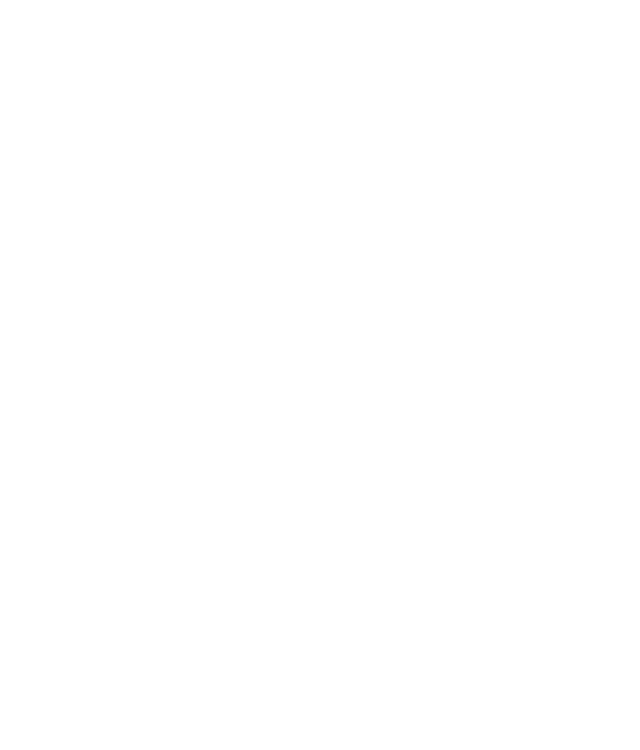
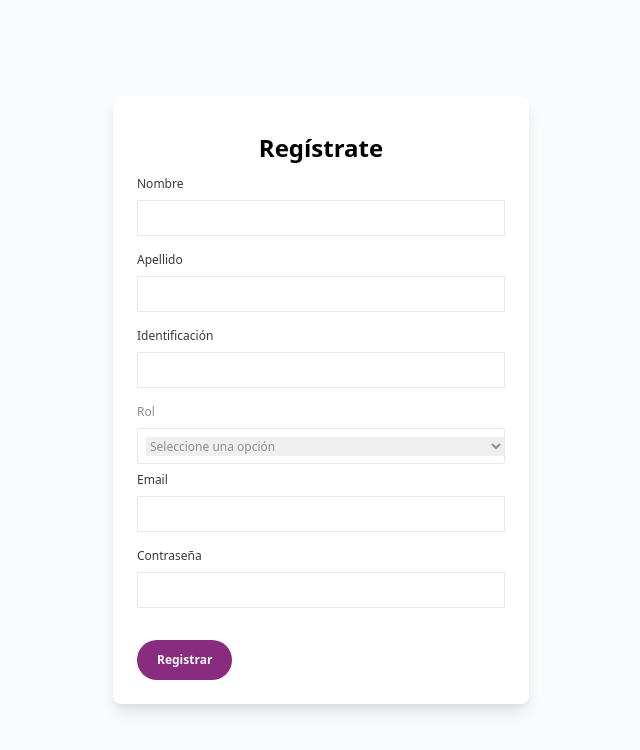
Before and after one commit to Software-Survivor/survivor-app, a React (Create React App) app: page /auth/register in a window 1280 px wide. Before the commit this address had no page. Shown: the top 750 px of the page, without its empty margins (319-959 px from the left). Built offline with nearby package versions, Linux system fonts and the light colour scheme; a small style sheet from the web is missing.

Commit message:
se agrego autenticacion

```diff
--- a/src/App.js
+++ b/src/App.js
@@ -6,50 +6,81 @@ import {
   createHttpLink,
   InMemoryCache,
 } from "@apollo/client";
+import { setContext } from "@apollo/client/link/context";
 import Index from "./pages/Index";
 import IndexAdmin from "./pages/admin/IndexAdmin";
 import IndexUsers from "./pages/users";
 import IndexProject from "./pages/project";
 import Users from "./pages/admin/Users";
-import EditUser from "./pages/users/EditUser"
-import LayoutAdmin from "./layouts/LayoutAdmin";
+import EditUser from "./pages/users/EditUser";
+import PrivateLayouth from "./layouts/privateLayout";
 import AdminIndex from "./pages/AdminIndex";
 import { UserContext } from "./context/user";
+import { AuthContext } from "./context/authContext";
 import { DarkContext } from "./context/dark";
 import { useState } from "react";
+import Register from "./pages/auth/register";
+import LayoutAuth from "./layouts/LayoutAuth";
+import Login from "./pages/auth/login";
 
 // const httpLink = createHttpLink({
 //   uri: "https://api-proyecta-tic.herokuapp.com/graphql"
 // })
+const httpLink = createHttpLink({
+  uri: "http://localhost:4001/graphql",
+});
+
+const authLink = setContext((_, { headers }) => {
+  const token = JSON.parse(localStorage.getItem('token'));
+  return {
+    headers: {
+      ...headers,
+      authorization: token ? `Bearer ${token}` : '',
+    },
+  };
+});
 
 const client = new ApolloClient({
-  uri: "https://api-proyecta-tic.herokuapp.com/graphql",
+  // uri: "https://api-proyecta-tic.herokuapp.com/graphql",
   cache: new InMemoryCache(),
+  link: authLink.concat(httpLink),
 });
 
 function App() {
   const [userData, setUserData] = useState({ data: "testUserData" });
   const [modeDark, setModeDark] = useState(false);
+  const [authToken, setAuthToken] = useState("");
+  const setToken = (token) => {
+    setAuthToken(token);
+    if (token) {
+      localStorage.setItem("token", JSON.stringify(token));
+    }
+  };
   return (
     <ApolloProvider client={client}>
+      <AuthContext.Provider value={{ setToken, authToken, setAuthToken }}>
         <DarkContext.Provider value={{ modeDark, setModeDark }}>
           <UserContext.Provider value={{ userData, setUserData }}>
             <BrowserRouter>
               <Routes>
                 <Route path="/" element={<Index />} />
-
+                <Route path="/auth" element={<LayoutAuth />}>
+                  <Route path="register" element={<Register />} />
+                  <Route path="login" element={<Login />} />
+                </Route>
                 <Route path="/admin/index" element={<AdminIndex />} />
-              <Route path="/admin" element={<LayoutAdmin />}>
+                <Route path="/admin" element={<PrivateLayouth />}>
                   <Route path="" element={<IndexAdmin />} />
                   <Route path="usuarios" element={<Users />} />
                   <Route path="project/index" element={<IndexProject />} />
                   <Route path="user/index" element={<IndexUsers />} />
-                <Route path="edit/user/:_id" element={<EditUser/>} />
+                  <Route path="edit/user/:_id" element={<EditUser />} />
                 </Route>
               </Routes>
             </BrowserRouter>
           </UserContext.Provider>
         </DarkContext.Provider>
+      </AuthContext.Provider>
     </ApolloProvider>
   );
 }
--- a/src/components/DropDown.jsx
+++ b/src/components/DropDown.jsx
@@ -15,7 +15,7 @@ const DropDown = ({ label, name, defaultValue = "", required, options }) => {
       <span>{label}</span>
       <label
         htmlFor={name}
-        className="flex flex-col border rounded-sm mt-2 border-gray-75 h-9 pl-2 w-full"
+        className="flex flex-col border rounded-sm my-2 border-gray-75 h-9 pl-2 w-full"
       >
         <select
           required={required}
--- /dev/null
+++ b/src/context/authContext.js
@@ -0,0 +1,7 @@
+import { createContext, useContext } from "react";
+
+export const AuthContext = createContext(null);
+
+export const useAuth = () => {
+    return useContext(AuthContext);
+}
--- /dev/null
+++ b/src/graphql/auth/mutation.js
@@ -0,0 +1,46 @@
+import { gql } from "@apollo/client";
+
+const REGISTER = gql`
+  mutation Register(
+    $name: String!
+    $lastname: String!
+    $identification: String!
+    $email: String!
+    $rol: Enum_Rol!
+    $password: String!
+    $status: Enum_StatusUsers
+  ) {
+    register(
+      name: $name
+      lastname: $lastname
+      identification: $identification
+      email: $email
+      rol: $rol
+      password: $password
+      status: $status
+    ) {
+      token
+      error
+    }
+  }
+`;
+
+const LOGIN = gql`
+ mutation Login($email: String!, $password: String!) {
+  login(email: $email, password: $password) {
+    token
+    error
+  }
+}
+`;
+
+const VALIDATE_TOKEN = gql`
+mutation ValidateToken {
+  validateToken {
+    token
+    error
+  }
+}
+`;
+
+export { REGISTER, LOGIN, VALIDATE_TOKEN };
--- a/src/graphql/users/queries.js
+++ b/src/graphql/users/queries.js
@@ -1,8 +1,8 @@
 import { gql } from "@apollo/client";
 
 const GET_USERS = gql`
-  query Usuario {
-    Usuario {
+  query Users {
+    Users {
       _id
       name
       lastname
--- /dev/null
+++ b/src/layouts/LayoutAuth.jsx
@@ -0,0 +1,15 @@
+import React from 'react'
+import { Outlet } from 'react-router-dom'
+
+const LayoutAuth = () => {
+    return (
+        <div className="flex flex-col bg-gray-50 h-screen p-4 items-center aling-center">
+            <div className="h-full w-1/3 pt-20 text-xs text-gray-50">
+                <Outlet/>
+            </div>
+
+        </div>
+    )
+}
+
+export default LayoutAuth
--- a/src/layouts/LayoutAdmin.jsx
+++ b/src/layouts/privateLayout.jsx
@@ -3,10 +3,16 @@ import NavBar from "../components/NavBar";
 import SideBar from "../components/SideBar";
 import { Outlet } from "react-router-dom";
 import Content from "../components/Content";
+import { useMutation } from "@apollo/client";
+import { useAuth } from "../context/authContext";
+import { VALIDATE_TOKEN } from "../graphql/auth/mutation";
 
-const LayoutAdmin = () => {
+const PrivateLayouth = () => {
   const [modeResponsive, setModeResponsive] = useState(false);
   const [itemsSidebar, setItemsSidebar] = useState(false);
+  const {authToken, setToken, loadingAuth } = useAuth();
+  const [validateToken, { data: mutationData, loading: mutationLoading, error: mutationError }] = useMutation(VALIDATE_TOKEN);
+
   return (
     <div className="flex flex-col relative h-screen">
       <NavBar
@@ -25,4 +31,4 @@ const LayoutAdmin = () => {
   );
 };
 
-export default LayoutAdmin;
+export default PrivateLayouth;
--- /dev/null
+++ b/src/pages/auth/login.jsx
@@ -0,0 +1,46 @@
+import React, {useEffect} from "react";
+import Input from "../../components/Input";
+import Button_1 from "../../components/buttons/Button_1";
+import useFormData from "../../hook/useFormData";
+import { LOGIN } from "../../graphql/auth/mutation";
+import { useMutation } from "@apollo/client";
+import { useNavigate } from "react-router";
+import { useAuth } from "../../context/authContext";
+
+const Login = () => {
+  const navegate = useNavigate();
+  const { setToken } = useAuth();
+  const { form, formData, updateFormData } = useFormData();
+  const [login, { data: mutationData, loading: mutationLoading, error: mutationError }] = useMutation(LOGIN);
+
+  const submitForm = (e) => {
+    e.preventDefault();
+    // console.log('enviar datos backed: ', formData);
+    login({ variables: formData });
+  };
+
+  useEffect(() => {
+    console.log("mutationData: ", mutationData);
+    if(mutationData){
+      if(mutationData.login.token){
+        setToken(mutationData.login.token);
+        navegate("/");
+      }
+    }
+  }, [mutationData, setToken, navegate]);
+
+  return (
+    <div className="p-6 bg-white rounded-lg  shadow-lg">
+      <div className="flex flex-col text-2xl text-black items-center my-3 font-bold">
+        <h5>Login</h5>
+      </div>
+      <form onSubmit={submitForm} ref={form} onChange={updateFormData} >
+        <Input type="email" label="Email" name="email" required />
+        <Input type="password" label="Password" name="password" required />
+        <Button_1 nameButton="Login" type="submit" />
+      </form>
+    </div>
+  );
+};
+
+export default Login;
--- /dev/null
+++ b/src/pages/auth/register.jsx
@@ -0,0 +1,60 @@
+import React, {useEffect} from "react";
+import Button_1 from "../../components/buttons/Button_1";
+import DropDown from "../../components/DropDown";
+import Input from "../../components/Input";
+import { Enum_Rol } from "../../utils/enum";
+import useFormData from "../../hook/useFormData";
+import { REGISTER } from "../../graphql/auth/mutation";
+import { useMutation } from "@apollo/client";
+import { useNavigate } from "react-router";
+import { useAuth } from "../../context/authContext";
+
+const Register = () => {
+  const {setToken} = useAuth();
+  const navegate = useNavigate();
+  const { form, formData, updateFormData } = useFormData();
+  const [
+    register,
+    { data: mutationData, loading: mutationLoading, error: mutationError },
+  ] = useMutation(REGISTER);
+
+  const submitForm = (e) => {
+    e.preventDefault();
+    console.log('enviar datos backed: ', formData);
+    register({variables: formData});
+  };
+
+  useEffect(() => {
+    console.log("mutationData: ", mutationData);
+    if(mutationData){
+      if(mutationData.register.token){
+        setToken(mutationData.register.token);
+        navegate("/");
+      }
+    }
+  }, [mutationData, setToken, navegate]);
+  return (
+    <div className="p-6 bg-white rounded-lg  shadow-lg">
+      <div className="flex flex-col text-2xl text-black items-center my-3 font-bold">
+        <h5>Regístrate</h5>
+      </div>
+      <form onSubmit={submitForm} onChange={updateFormData} ref={form}>
+        <Input type="text" label="Nombre" name="name" required />
+        <Input type="text" label="Apellido" name="lastname" required />
+        <Input type="text" label="Identificación" name="identification" />
+        <DropDown
+          label="Rol"
+          name="rol"
+          required={true}
+          options={Enum_Rol}
+          disable={Object.keys(formData).length === 0}
+        />
+        <Input type="text" label="Email" name="email" required />
+        <Input type="password" label="Contraseña" name="password" required />
+        <Button_1 nameButton="Registrar" type="submit" />
+      </form>
+    </div>
+  );
+};
+
+export default Register;
--- a/src/pages/users/index.jsx
+++ b/src/pages/users/index.jsx
@@ -48,7 +48,7 @@ const IndexUsers = () => {
             </thead>
             <tbody>
               {data &&
-                data.Usuario.map((u) => {
+                data.Users.map((u) => {
                   return (
                     <tr key={u._id}>
                       <td className="py-4">{u.name}</td>
```
Also changed, not shown: src/layouts/Layout.jsx (deleted, +0 -11 lines). Lines whose indentation alone changed are shown as unchanged.
